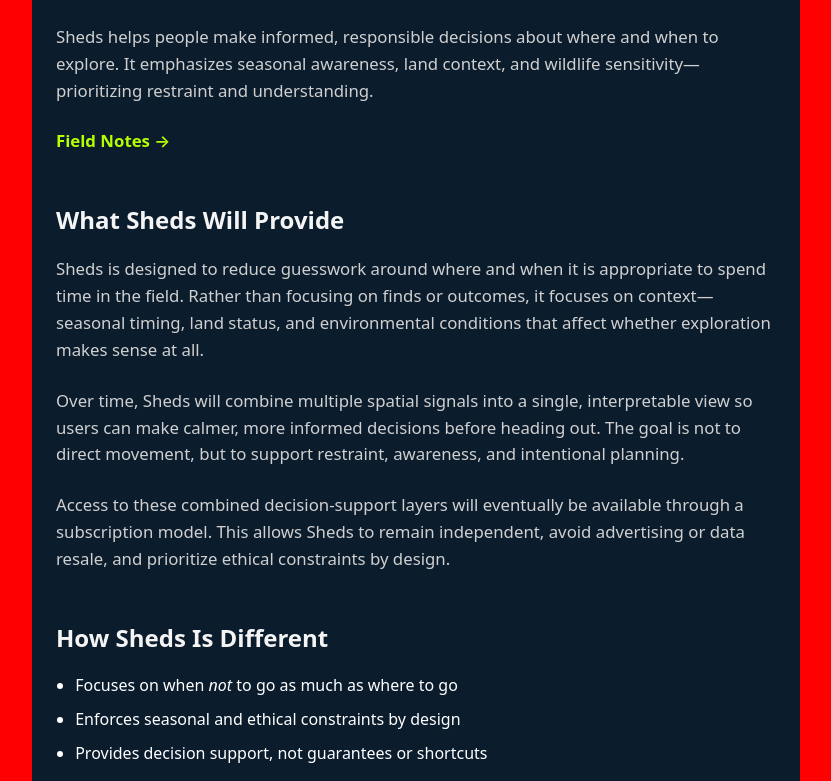
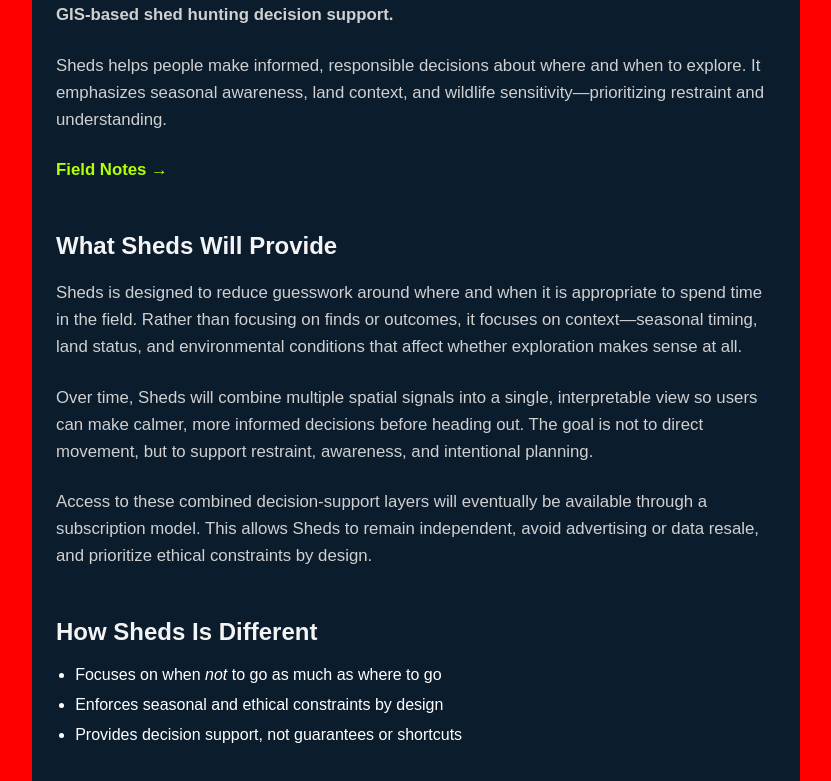
Before and after one commit to bfree7885/sheds-site, a plain HTML site: page index.html in a window 1280 px wide. Shown: the part 406-1187 px from the top of the page, without its empty margins (224-1055 px from the left). Drawn offline with Linux system fonts and the light colour scheme.

Commit message:
Update index.html

```diff
--- a/index.html
+++ b/index.html
@@ -9,11 +9,6 @@
   <link rel="stylesheet" href="styles.css">
 
   <style>
-    body {
-      margin: 0;
-      padding: 0;
-      font-family: system-ui, -apple-system, BlinkMacSystemFont, sans-serif;
-    }
 
     .container {
       max-width: 720px;
```
